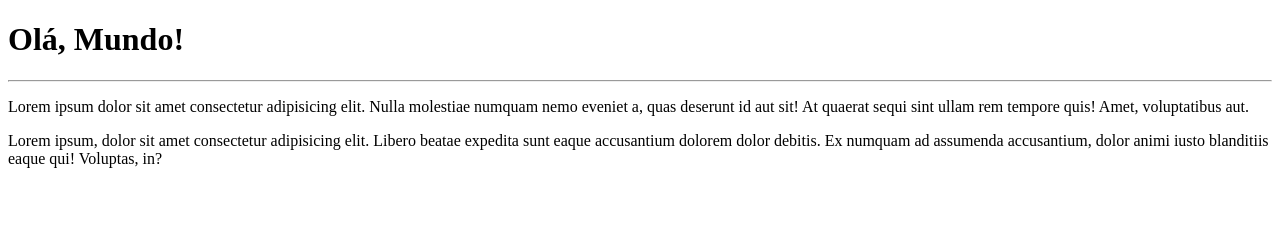
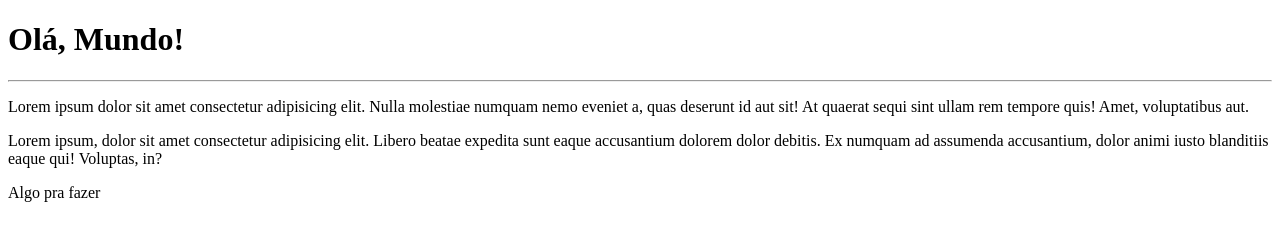
Before and after one commit to Laercio42e/Aula-GitHub, a plain HTML site: page Site-Exemplo/index.html in a window 1280 px wide. Drawn offline with Linux system fonts and the light colour scheme.

Commit message:
Update index.html

```diff
--- a/Site-Exemplo/index.html
+++ b/Site-Exemplo/index.html
@@ -12,3 +12,4 @@
     <p>Lorem ipsum, dolor sit amet consectetur adipisicing elit. Libero beatae expedita sunt eaque accusantium dolorem dolor debitis. Ex numquam ad assumenda accusantium, dolor animi iusto blanditiis eaque qui! Voluptas, in?</p>
 </body>
 </html>
+<p>Algo pra fazer</p>
```
